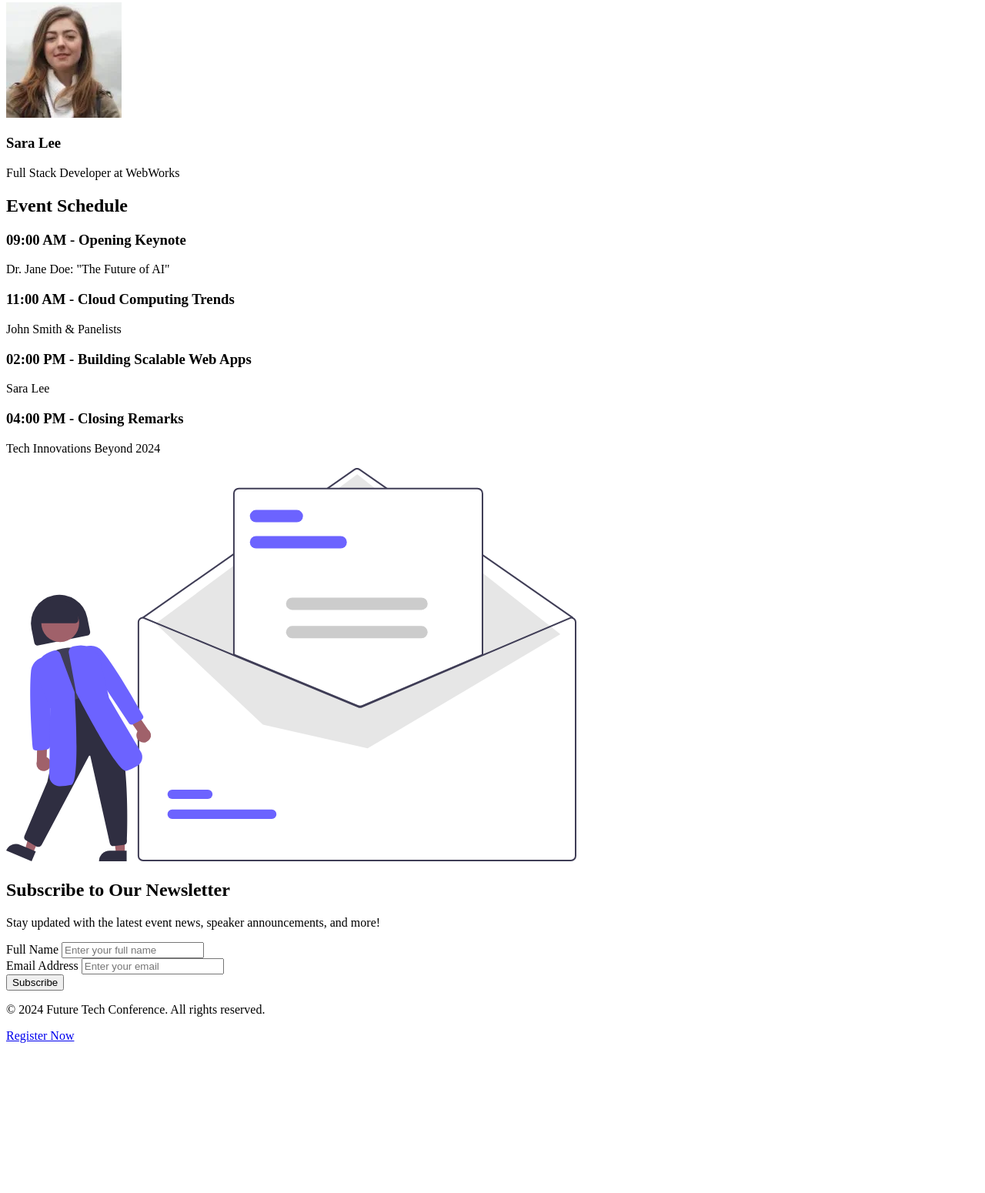
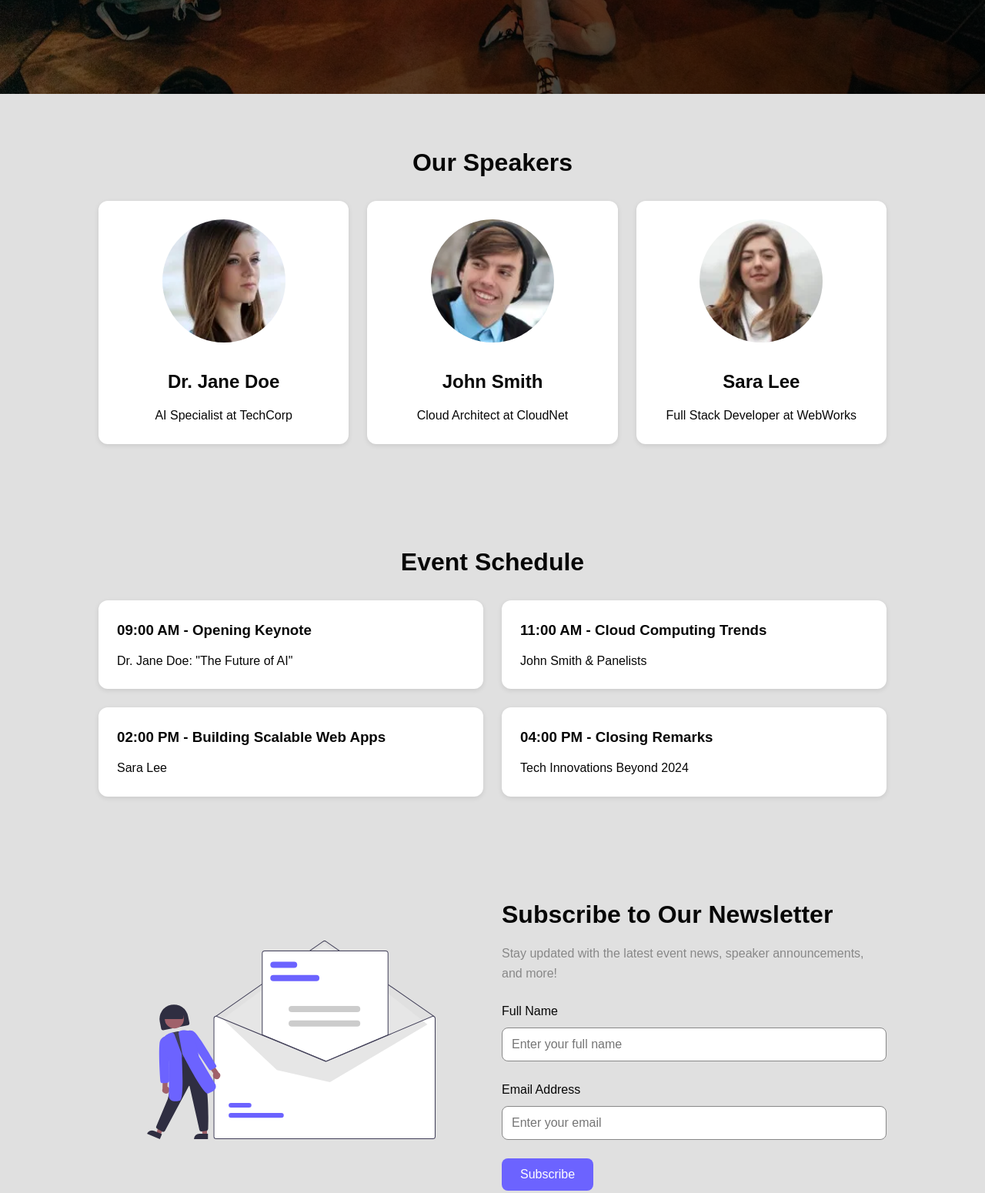
Before and after one commit to WenderMachado/responsivo-training, a plain HTML site: page index.html in a window 1280 px wide. Shown: the part 678-2228 px from the top of the page at 77% size. Before the commit the page ends 2041 px from the top, so only its background shows below. Drawn offline with Linux system fonts and the light colour scheme.

Commit message:
finaliza estilização

```diff
--- a/index.html
+++ b/index.html
@@ -23,7 +23,7 @@
     <h2>Our Speakers</h2>
     <div class="speakers-grid">
       <div class="speaker-card">
-        <img src="img/speaker-1.webp"Speaker 1">
+        <img src="img/speaker-1.webp" alt="speaker-1" >
         <h3>Dr. Jane Doe</h3>
         <p>AI Specialist at TechCorp</p>
       </div>
--- a/style.css
+++ b/style.css
@@ -0,0 +1,243 @@
+* {
+  box-sizing: border-box;
+  margin: 0;
+  padding: 0;
+}
+
+:root {
+  --color-white: #ffffff;
+  --color-light: #e0e0e0;
+  --color-purple: #6c63ff;
+  --color-dark: #2c2c2e;
+  --color-black: #070707;
+
+  --color-primary: var(--color-purple);
+  --color-background: var(--color-light);
+  --color-foreground: var(--color-black);
+  --color-card-background: var(--color-white);
+}
+
+body {
+  background-color: var(--color-background);
+  color: var(--color-foreground);
+  font-family: Arial, Helvetica, sans-serif;
+  line-height: 1.6;
+}
+
+/* Hero Section */
+
+.hero {
+  background:
+    linear-gradient(to bottom right, rgba(0, 0, 0, 0.1), rgba(0, 0, 0, 0.8)),
+    url("/img/grup-img.webp");
+  background-position: center;
+  background-size: cover;
+  color: var(--color-white);
+  min-height: 100vh;
+  text-align: center;
+  display: grid;
+  place-content: center;
+  padding: 1.5rem;
+  width: 100%;
+}
+
+.hero h1 {
+  font-size: 2.5rem;
+  margin-bottom: 1.5rem;
+}
+
+.hero p {
+  font-size: 1.25rem;
+  margin-bottom: 1.5rem;
+}
+
+.btn {
+  background-color: var(--color-primary);
+  border: none;
+  border-radius: .5rem;
+  color: var(--color-white);
+  display: inline-block;
+  font-size: 1rem;
+  padding: .75rem 1.5rem;
+  text-decoration: none;
+}
+
+.btn:hover {
+  background-color: #554ec9;
+}
+
+/* Speakers Section */
+
+.speakers {
+  padding: 3rem 1.5rem;
+}
+
+.speakers h2 {
+  font-size: 2rem;
+  margin-bottom: 1.5rem;
+  text-align: center;
+}
+
+.speakers-grid {
+  display: grid;
+  grid-template-columns: 1fr;
+  gap: 1.5rem;
+}
+
+.speaker-card {
+  background-color: var(--color-card-background);
+  border-radius: .75rem;
+  box-shadow: 0 2px 6px rgba(0, 0, 0, 0.1);
+  padding: 1.5rem;
+  text-align: center;
+}
+
+.speaker-card img {
+  border-radius: 9999px;
+  height: auto;
+  margin-bottom: 1.5rem;
+  max-width: 10rem;
+  width: 100%;
+}
+
+.speaker-card h3 {
+  margin-bottom: .75rem;
+  font-size: 1.5rem;
+}
+
+/* Schedule Section */
+
+.schedule {
+  padding: 3rem 1.5rem;
+}
+
+.schedule h2 {
+  font-size: 2rem;
+  margin-bottom: 1.5rem;
+  text-align: center;
+}
+
+.schedule-grid {
+  display: grid;
+  grid-template-columns: 1fr;
+  gap: 1.5rem;
+}
+
+.schedule-item {
+  background-color: var(--color-card-background);
+  border-radius: .75rem;
+  box-shadow: 0 2px 6px rgba(0, 0, 0, 0.1);
+  padding: 1.5rem;
+}
+
+.schedule-item h3 {
+  margin-bottom: .75rem;
+}
+
+/* Newsletter Section */
+
+.newsletter {
+  padding: 3rem 1.5rem;
+}
+
+.newsletter-grid {
+  display: grid;
+  grid-template-columns: 1fr;
+  gap: 1.5rem;
+  align-items: center;
+}
+
+.newsletter-text {
+  text-align: center;
+}
+
+.newsletter-text h2 {
+  font-size: 2rem;
+  margin-bottom: .75rem;
+}
+
+.newsletter-text p {
+  color: #888888;
+  margin-bottom: 1.5rem;
+}
+
+.form-group label {
+  display: block;
+  font-size: 1rem;
+  margin-bottom: .5rem;
+}
+
+.form-group input {
+  background-color: var(--color-card-background);
+  border: 1px solid #888888;
+  border-radius: .5rem;
+  font-size: 1rem;
+  margin-bottom: 1.5rem;
+  max-width: 32rem;
+  padding: .75rem;
+  width: 100%;
+}
+
+.newsletter-image {
+  text-align: center;
+}
+
+.newsletter-image img {
+  height: auto;
+  max-width: 75%;
+}
+
+/* Footer Section */
+
+.footer {
+  padding: 1.5rem;
+  text-align: center;
+}
+
+.footer p {
+  margin-bottom: 1.5rem;
+}
+
+/* Media Queries */
+
+@media screen and (min-width: 768px) {
+  .hero h1 {
+    font-size: 3rem;
+  }
+
+
+  .speakers-grid {
+    grid-template-columns: repeat(3, 1fr);
+  }
+
+  .schedule-grid {
+    grid-template-columns: repeat(2, 2fr);
+  }
+
+  .newsletter-grid {
+    grid-template-columns: repeat(2, 1fr);
+  }
+
+  .newsletter-text {
+    text-align: left;
+  }
+}
+
+@media screen and (min-width: 1024px) {
+  .hero,
+  .speakers,
+  .schedule,
+  .newsletter {
+    padding: 4rem 8rem;
+  }
+}
+
+/* Color Scheme */
+
+@media screen and (prefers-color-scheme: dark) {
+  :root {
+    --color-background: var(--color-dark);
+    --color-foreground: var(--color-white);
+    --color-card-background: var(--color-black);
+  }
+}
```
